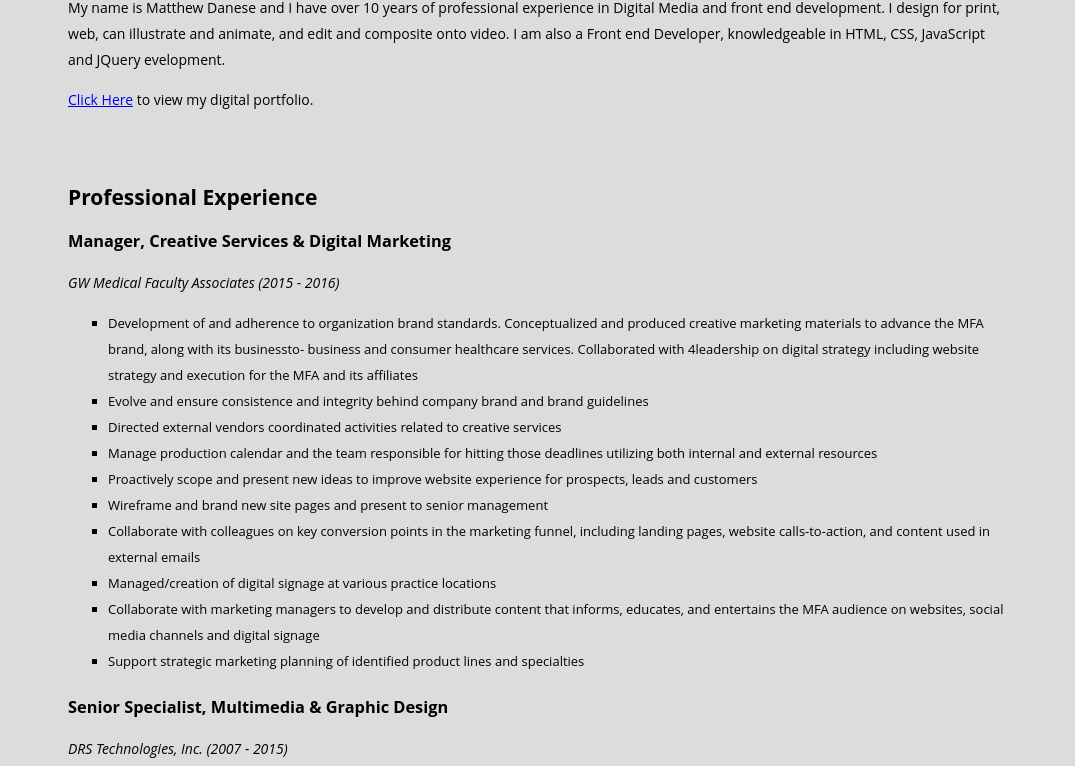
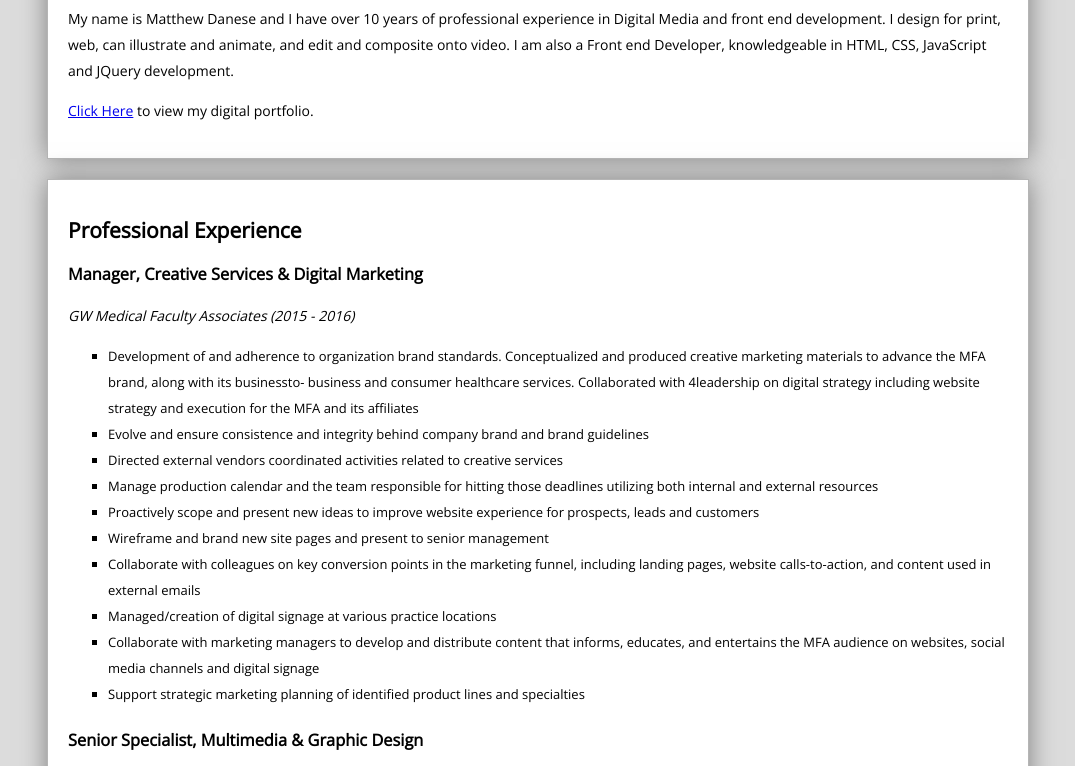
Before and after one commit to matthewdanese/about-me, a plain HTML site: page index.html in a window 1280 px wide. Shown: the part 134-900 px from the top of the page, without its empty margins (102-1177 px from the left). Drawn offline with nearby package versions, Linux system fonts and the light colour scheme.

Commit message:
font updates
open sans font update

```diff
--- a/index.html
+++ b/index.html
@@ -5,6 +5,7 @@
 <meta charset="UTF-8">
 <title>About Me</title>
 <link rel="stylesheet" href="resume.css">
+<link href="https://fonts.googleapis.com/css?family=Open+Sans" rel="stylesheet">
 </head>
 
 <body>
@@ -13,7 +14,7 @@
 	<!-- ABOUT ME -->
 	<div class="container">
 		<h2>About Me</h2>
-			<p>My name is Matthew Danese and I have over 10 years of professional experience in Digital Media and front end development. I design for print, web, can illustrate and animate, and edit and composite onto video. I am also a Front end Developer, knowledgeable in HTML, CSS, JavaScript and JQuery evelopment.</p>
+			<p>My name is Matthew Danese and I have over 10 years of professional experience in Digital Media and front end development. I design for print, web, can illustrate and animate, and edit and composite onto video. I am also a Front end Developer, knowledgeable in HTML, CSS, JavaScript and JQuery development.</p>
 			<p><a href="/porfolio/index.html">Click Here</a> to view my digital portfolio.</p>
 	</div>
 
--- a/resume.css
+++ b/resume.css
@@ -10,11 +10,14 @@ body {
 }
 
 .container {
-  width: 940px;
-  margin-left: auto;
-  margin-right: auto;
-  padding: 10px;
-  margin-bottom: 20px;
+	width: 940px;
+  	margin-left: auto;
+  	margin-right: auto;
+  	padding: 20px;
+  	margin-bottom: 20px;
+  	background-color: white;
+  	border: 1px solid #b5b5b5;
+  	box-shadow: 0px 0px 25px #7f7f7f;
 }
 
 ul.a {
@@ -22,3 +25,7 @@ ul.a {
 	font-size: 13px;
 	margin-bottom: 20px;
 }
+
+h2 {
+	font-family: 'Open Sans', sans-serif;
+}
```
